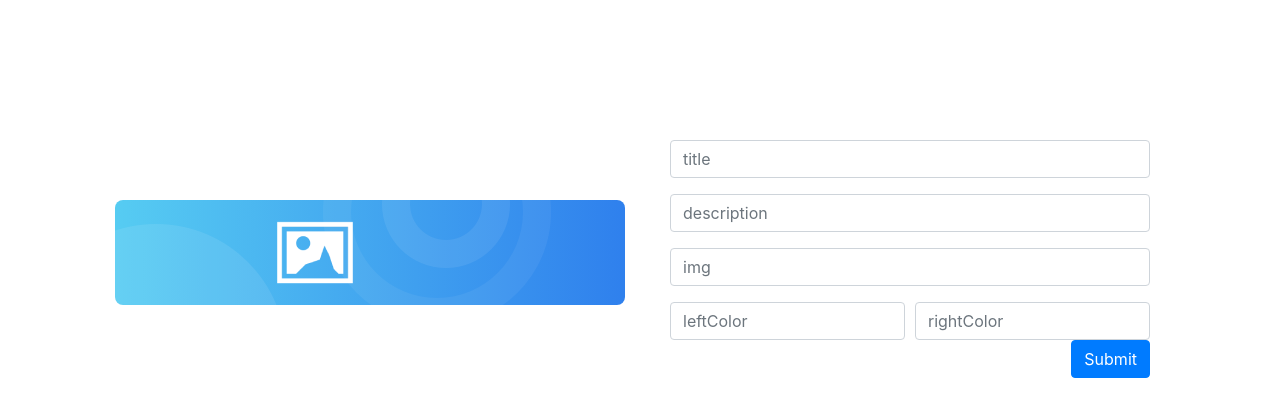
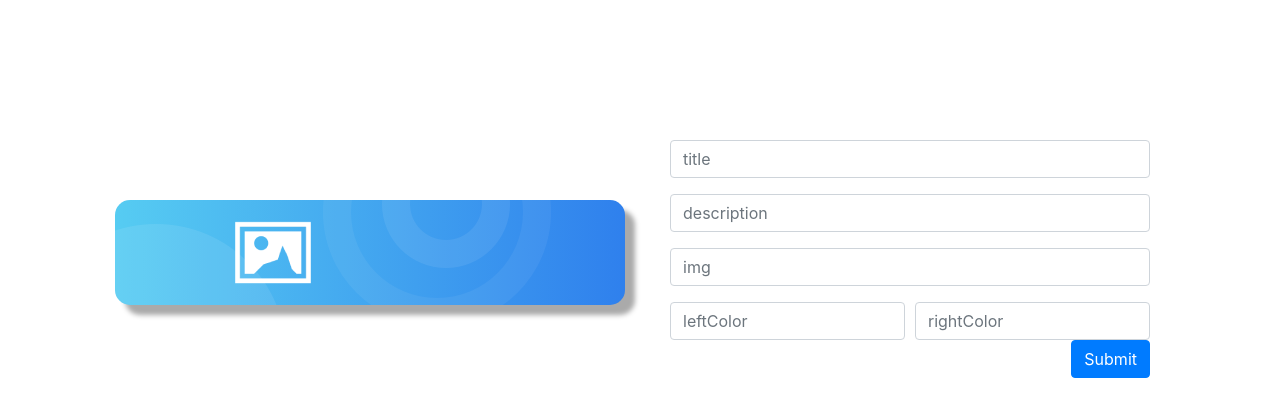
Before and after one commit to rulpalacios/FitnessApp, a React (Create React App) app: page /exercise/new in a window 1280 px wide. Shown: the top 416 px of the page. Built offline with nearby package versions, Linux system fonts and the light colour scheme.

Commit message:
some changes in the UI

```diff
--- a/src/components/Card.js
+++ b/src/components/Card.js
@@ -12,7 +12,7 @@ const Card = ({ title, description, img, leftColor, rightColor }) => (
     >
         <div className="card-body">
             <div className="row center">
-                <div className="col-6">
+                <div className="col-5">
                     <img src={img || emptyImg} className="float-right" alt="exercise"/>
                 </div>
                 <div className="col-6 Fitness-Card-Info">
--- a/src/components/Welcome.js
+++ b/src/components/Welcome.js
@@ -4,8 +4,8 @@ import './styles/Welcome.css'
 const Welcome = ({username}) => (
     <div className="container">
         <div className="Fitness-User-Info">
-            <h1>Hello {username}!</h1>
-            <p>Let´s workout to get someone gains!</p>
+            <h1>Hello {username}</h1>
+            <p>Let´s workout to help you get fit and healthy!</p>
         </div>
     </div>
 )
--- a/src/components/styles/AddButton.css
+++ b/src/components/styles/AddButton.css
@@ -2,7 +2,7 @@
     display: block;
     margin-left: auto;
     margin-right: auto;
-    margin-top: 100px;
+    margin-top: 70px;
     margin-bottom: 80px;
-    height: 60px;
+    height: 80px;
 }
--- a/src/components/styles/Card.css
+++ b/src/components/styles/Card.css
@@ -1,24 +1,28 @@
 .card {
     margin-top: 20px;
     border: none;
-    border-radius: 8px;
+    border-radius: 15px;
+    box-shadow: 10px 10px 5px #aaaaaa;
     /* background: url('../../images/circles.png') no-repeat, linear-gradient(to right, #A74CF2, #617BFB); */
 }
 .Fitness-Card {
-    max-height: 140px;
+    max-height: 180px;
     max-width: 520px;
 }
 .Fitness-Card-Info {
     padding-left: 0;
-    padding-right: 75px;
+    padding-right: 15px;
 }
 .Fitness-Card-Info h1{
-    font-size: 23px;
+    font-size: 38px;
     color: white;
+    text-align: right;
+    margin-bottom: 25px;
 }
 .Fitness-Card-Info p{
-    font-size: 11px;
+    font-size: 13px;
     color: white;
+    font-weight: 600;
 }
 .Fitness-Add {
     display: block;
--- a/src/components/styles/Loading.css
+++ b/src/components/styles/Loading.css
@@ -21,7 +21,7 @@
   .loader:before {
     width: 50%;
     height: 50%;
-    background: #61dafb;
+    background: cyan;
     border-radius: 100% 0 0 0;
     position: absolute;
     top: 0;
--- a/src/components/styles/Welcome.css
+++ b/src/components/styles/Welcome.css
@@ -1,5 +1,5 @@
 .Fitness-User-Info {
-    margin-top: 50px;
+    margin-top: 40px;
     margin-bottom: 50px;
-    margin-left: 200px;
+    margin-left: 420px;
 }
--- a/src/pages/404.js
+++ b/src/pages/404.js
@@ -4,7 +4,7 @@ import NotFoundImg from '../images/404.png'
 
 const NotFound = () => (
     <div className="text-center">
-        <h1 className="Error_Text">Error: 404 Page Not Found</h1>
+        <h1 className="Error_Text">Error:404  Page Not Found</h1>
         <img src={NotFoundImg} alt="404 NotFound" className="Error_Image" />
     </div>
 )
--- a/src/pages/500.js
+++ b/src/pages/500.js
@@ -4,7 +4,7 @@ import FatalErrorImg from '../images/500.png'
 
 const FatalError = () => (
     <div className="text-center">
-        <h1 className="Error_Text">Error: 500 Unexpected Error</h1>
+        <h1 className="Error_Text">Error:500  Unexpected Error Please try again later</h1>
         <img src={FatalErrorImg} alt="500 Unexpected Error" className="Error_Image" />
     </div>
 )
--- a/src/pages/Exercises.js
+++ b/src/pages/Exercises.js
@@ -6,7 +6,7 @@ import AddButtom from '../components/AddButton'
 const Exercises = ({data}) => (
     <Fragment>
         <Welcome
-            username="Raúl"
+            username="USER"
         />
         <ExerciseList
             exercises={data}
```
Also changed, not shown: 1 other file (tests, documents, lock files or other folders).
